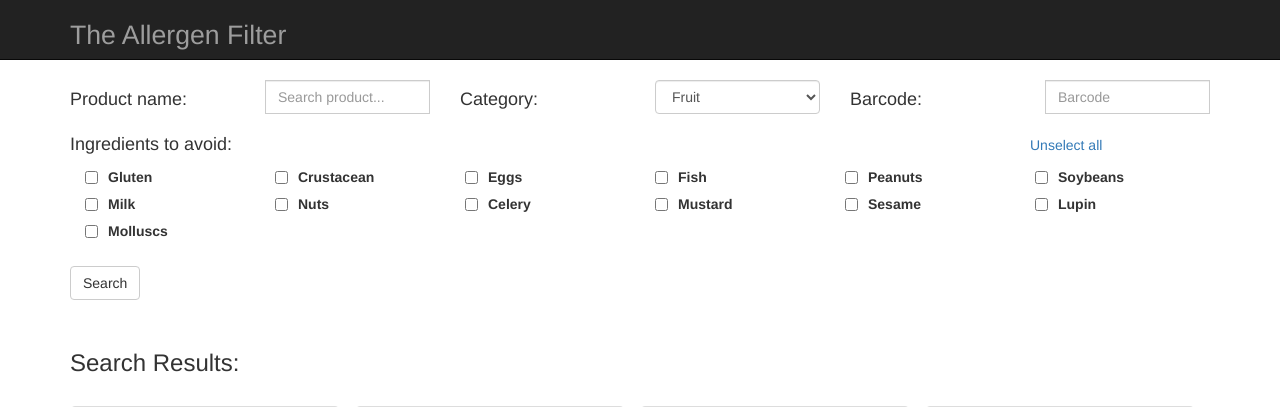
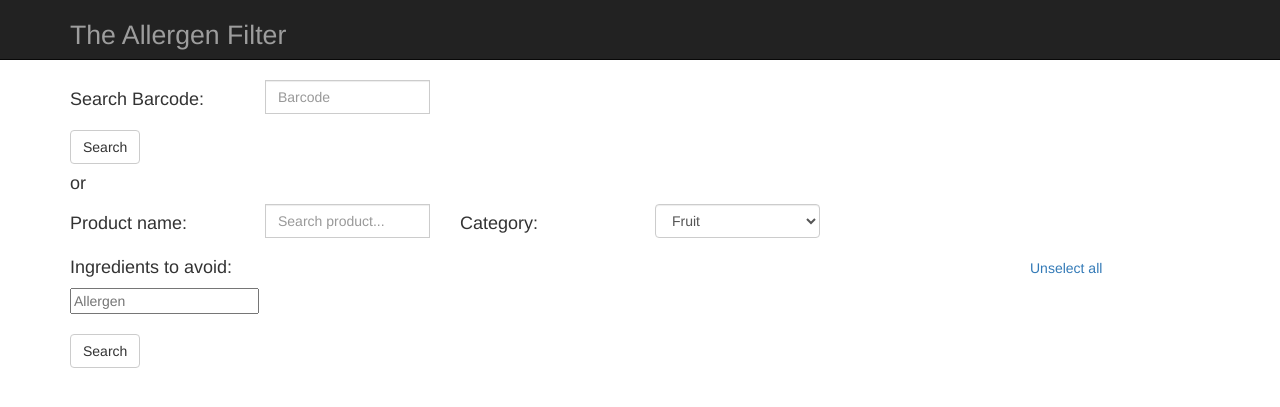
Before and after one commit to Hongyil1/The-Allergen-Filter, a Django app: page /allergyshop/ in a window 1280 px wide. Shown: the top 407 px of the page. Run offline with Django 3.2, Linux system fonts and the light colour scheme; data comes from the database, SQL or seed files in the repository; some libraries are stand-ins or nearby versions.

Commit message:
Datalist for allergens, better formatting for wrapped content, two search buttons

```diff
--- a/allergydb/allergyshop/templates/allergyshop/index.html
+++ b/allergydb/allergyshop/templates/allergyshop/index.html
@@ -9,7 +9,7 @@
     <title>The Allergen Filter</title>
     <!--<link href="css/bootstrap.min.css" rel="stylesheet">-->
     <link rel="stylesheet" href="{% static 'bootstrap-3.3.7/css/bootstrap.min.css' %}">
-    <link href="css/index-style.css" rel="stylesheet">
+    <!-- <link href="css/index-style.css" rel="stylesheet"> -->
       <link rel="stylesheet" href="{% static 'index-style.css' %}">
 
     <script src="{% static 'jquery-1.12.4.min.js' %}"></script>
@@ -31,6 +31,22 @@
     </header>
     <main>
       <div class = "container search-cat">
+        <div class= "row">
+          <div class="col-md-2">
+            <h4>Search Barcode:</h4>
+          </div>
+          <div class="col-md-2">
+            <div class = "input-group">
+              <input type = "text" class = "barcode-search form-control" placeholder = "Barcode">
+            </div>
+          </div>
+          <div class="col-md-8">
+          </div>
+        </div>
+        <button class = "bs btn btn-default">Search</button>
+        <div class = "row">
+          <h4 class="col-md-12">or</h4>
+        </div>
         <div class = "row">
           <div class="col-md-2">
             <h4>Product name:</h4>
@@ -59,22 +75,32 @@
               <option>Drinks</option>
             </select>
           </div>
-          <div class="col-md-2">
-            <h4>Barcode:</h4>
-          </div>
-          <div class="col-md-2">
-            <div class = "input-group">
-              <input type = "text" class = "form-control" placeholder = "Barcode">
-            </div>
+          <div class="col-md-4">
           </div>
         </div>
         <div class="allergens">
           <div class="row">
-            <h4 class="col-md-10">Ingredients to avoid:</h4>
-            <a href="#" class="col-md-2" onclick="unselect()">Unselect all</a>
+            <h4 class="col-md-10 col-xs-6">Ingredients to avoid:</h4>
+            <a href="#" class="col-md-2 col-xs-6" onclick="unselect()">Unselect all</a>
           </div>
           <div>
-            <ul id="allergens-list">
+            <input list="allergens-list" placeholder="Allergen">
+            <datalist id="allergens-list">
+              <option value="Gluten">
+              <option value="Crustacean">
+              <option value="Eggs">
+              <option value="Fish">
+              <option value="Peanuts">
+              <option value="Soybean">
+              <option value="Milk">
+              <option value="Nuts">
+              <option value="Celery">
+              <option value="Mustard">
+              <option value="Sesame">
+              <option value="Lupin">
+              <option value="Molluscs">
+            </datalist>
+            <!--<ul id="allergens-list">
               <li class="col-md-2 col-sm-4 col-xs-6"><label><input type="checkbox" id="allergen0" name="gluten">Gluten</label></li>
               <li class="col-md-2 col-sm-4 col-xs-6"><label><input type="checkbox" id="allergen1" name="crustacean">Crustacean</label></li>
               <li class="col-md-2 col-sm-4 col-xs-6"><label><input type="checkbox" id="allergen2" name="eggs">Eggs</label></li>
@@ -88,7 +114,7 @@
               <li class="col-md-2 col-sm-4 col-xs-6"><label><input type="checkbox" id="allergen10" name="sesame">Sesame</label></li>
               <li class="col-md-2 col-sm-4 col-xs-6"><label><input type="checkbox" id="allergen11" name="lupin">Lupin</label></li>
               <li class="col-md-2 col-sm-4 col-xs-6"><label><input type="checkbox" id="allergen12" name="molluscs">Molluscs</label></li>
-            </ul>
+            </ul>-->
           </div>
         </div>
         <button class = "btn btn-default">Search</button>
@@ -100,7 +126,7 @@
 			<li class="col-md-3 col-sm-6 col-xs-12">
             <div class="col-md-12">
               <h3>{{ product.name }}</h3>
-              <img src="{{ product.picture }}" width="100px">
+              <img src="{{ product.picture }}" height="100px">
               <h4>Available in</h4>
               <ul>
                 <li><a href="#">Woolworths</a></li>
--- a/allergydb/static/index-style.css
+++ b/allergydb/static/index-style.css
@@ -5,6 +5,10 @@
 .navbar a {
   font-size: 20pt;
   line-height: 40px;
+}
+
+.bs {
+  margin-top: 10px;
 }
 
 .allergens {
@@ -52,9 +56,8 @@
 .result-items > li {
   padding-left: 0;
   padding-bottom: 15px;
-  pad
+  height: 300px;
 }
-
 .result-items > li > div {
   border: 1px solid #dddddd;
   border-radius: 5px;
```
